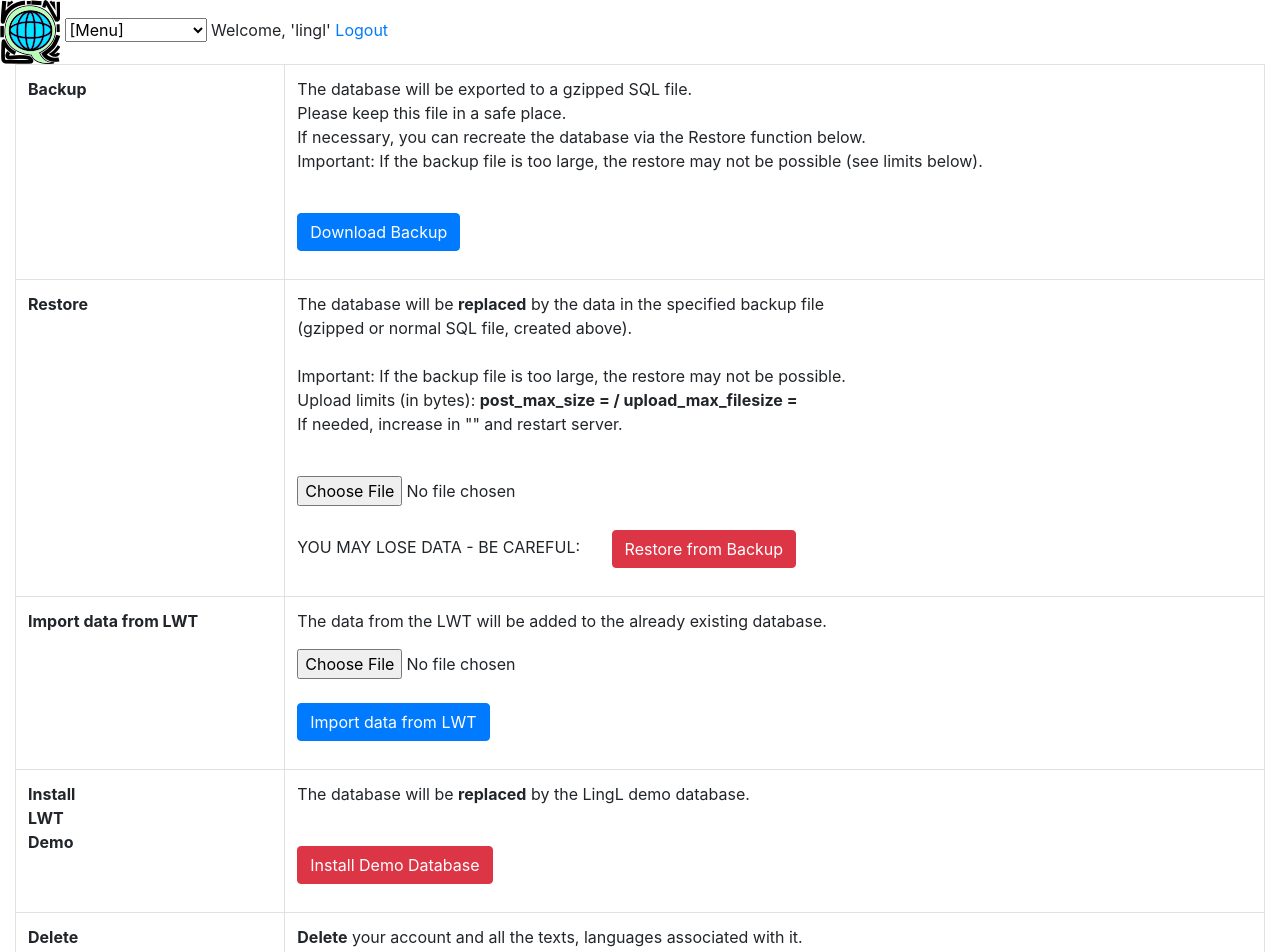
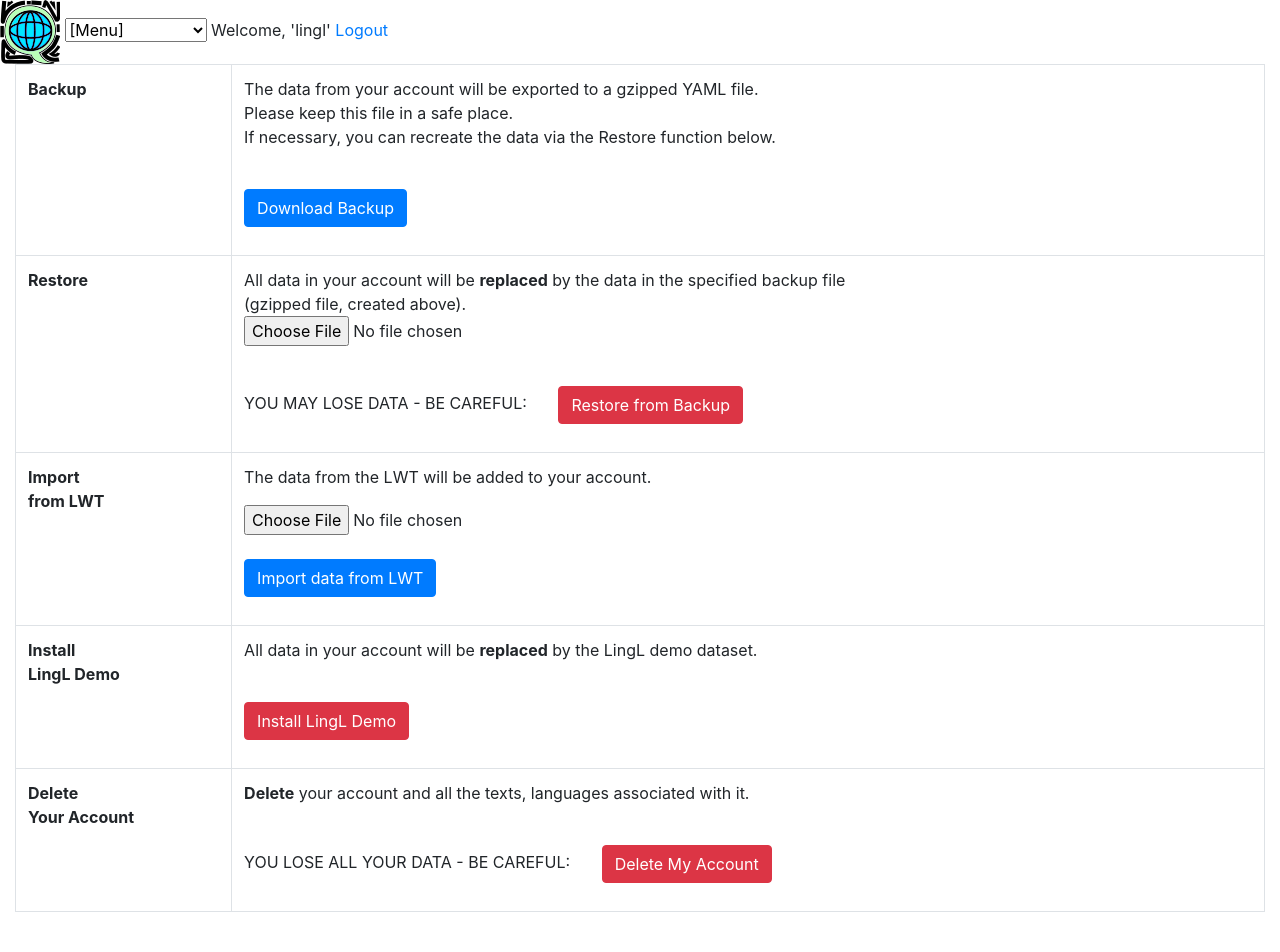
Before and after one commit to gustavklopp/LingL, a Django app: page /backuprestore/ in a window 1280 px wide. Shown: the top 952 px of the page. Run offline with Django 3.2, Linux system fonts and the light colour scheme; a user stored in the database is signed in; data comes from the database, SQL or seed files in the repository; parts of the project's set-up code (start-up, migrations or seed data) failed here and were passed over; some libraries are stand-ins or nearby versions.

Commit message:
remove administrative references from backup-restore page

```diff
--- a/lwt/templates/lwt/backuprestore.html
+++ b/lwt/templates/lwt/backuprestore.html
@@ -17,7 +17,8 @@
 <th>Backup</th>
 <td>
 <p >
-The database will be exported to a gzipped SQL file.<br />Please keep this file in a safe place.<br />If necessary, you can recreate the database via the Restore function below.<br />Important: If the backup file is too large, the restore may not be possible (see limits below).</p>
+The data from your account will be exported to a gzipped YAML file.<br />Please keep this file in a safe place.<br />If necessary, you can recreate the data via the Restore function below.</p>
+<!--<p>Important: If the backup file is too large, the restore may not be possible (see limits below).</p>-->
 <p >&nbsp;<br /><button class="btn btn-primary" type="submit" name="backingup" value="backingup">Download Backup</button>
 </td>
 </tr>
@@ -26,8 +27,9 @@ The database will be exported to a gzipped SQL file.<br />Please keep this file
 <th>Restore</th>
 <td>
 <p >
-The database will be <b>replaced</b> by the data in the specified backup file<br />(gzipped or normal SQL file, created above).<br /><br /><span class="smallgray">Important: If the backup file is too large, the restore may not be possible.<br />Upload limits (in bytes): <b>post_max_size = <?php echo ini_get('post_max_size'); ?> / upload_max_filesize = <?php echo ini_get('upload_max_filesize'); ?></b><br />
-If needed, increase in "<?php echo tohtml(php_ini_loaded_file()); ?>" and restart server.<br />&nbsp;</span></p>
+All data in your account will be <b>replaced</b> by the data in the specified backup file<br />(gzipped file, created above).<br />
+<!--    <br /><span class="smallgray">Important: If the backup file is too large, the restore may not be possible.<br />Upload limits (in bytes): <b>post_max_size = <?php echo ini_get('post_max_size'); ?> / upload_max_filesize = <?php echo ini_get('upload_max_filesize'); ?></b><br />-->
+<!--If needed, increase in "<?php echo tohtml(php_ini_loaded_file()); ?>" and restart server.<br />&nbsp;</span></p>-->
 {{ form.restore_file }}
 <p >&nbsp;<br /><span class="red2">YOU MAY LOSE DATA - BE CAREFUL: &nbsp; &nbsp; &nbsp;</span>
 <button  class="btn btn-danger" type="submit" name="restore" value="restore">Restore from Backup</button>
@@ -35,10 +37,10 @@ If needed, increase in "<?php echo tohtml(php_ini_loaded_file()); ?>" and restar
 
 <!--  RESTORE FROM OLD LWT -->
 <tr>
-<th>Import data from LWT</th>
+<th>Import<br />from LWT</th>
 <td>
 <p >
-The data from the LWT will be added to the already existing database.</p>
+The data from the LWT will be added to your account.</p>
 {{ form.import_oldlwt }}
 <p class="right">&nbsp;<br /><button class="btn btn-primary" type="submit" name="import_oldlwt" value="import_oldlwt">Import data from LWT</button>
 </td>
@@ -46,16 +48,16 @@ The data from the LWT will be added to the already existing database.</p>
 
 <!--  IMPORT LINGL DEMO -->
 <tr>
-<th >Install<br />LWT<br />Demo</th>
+<th >Install<br />LingL Demo</th>
 <td >
 <p >
-The database will be <b>replaced</b> by the LingL demo database.</p>
+All data in your account will be <b>replaced</b> by the LingL demo dataset.</p>
 <p class="right">&nbsp;<br />
-<button class="btn btn-danger" type="submit" name="install_demo" value="install_demo">Install Demo Database</button>
+<button class="btn btn-danger" type="submit" name="install_demo" value="install_demo">Install LingL Demo</button>
 </td>
 </tr>
 
-<!--  EMPTY DATABASE -->
+<!--  DELETE ACCOUNT -->
 <tr>
 <th>Delete<br />Your Account</th>
 <td>
```
